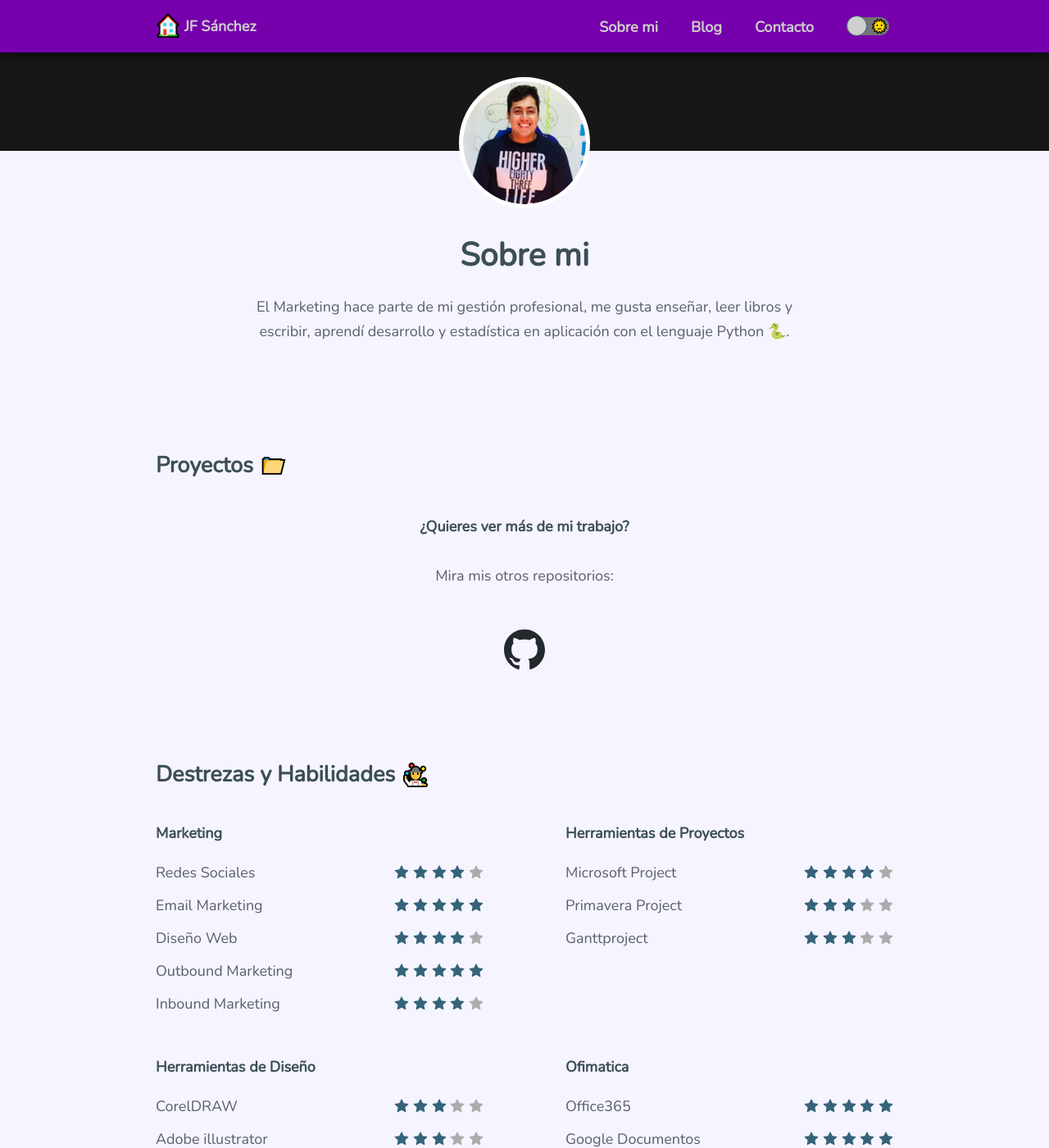
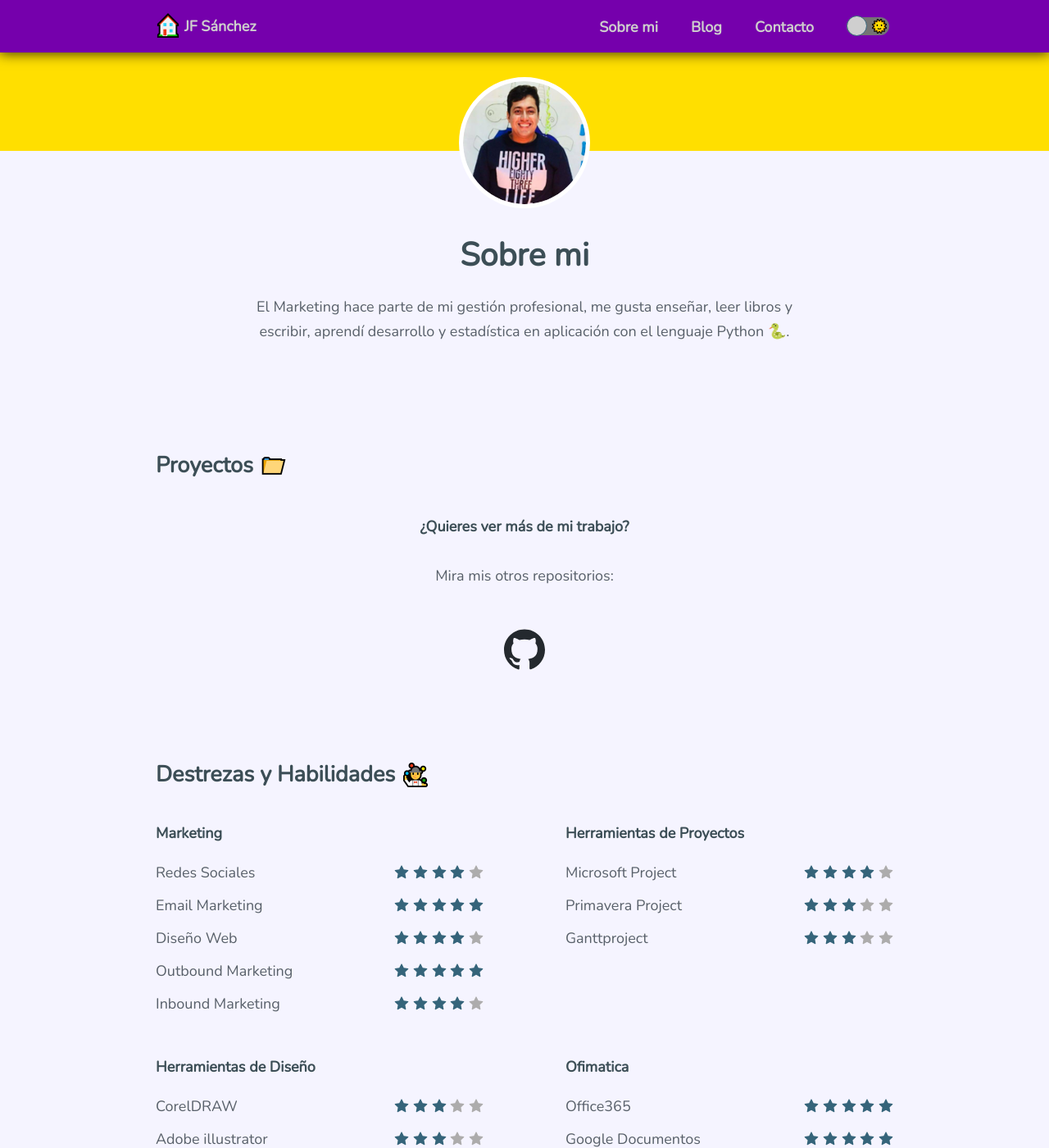
Before and after one commit to jfsanc/jfsanchez, a Jekyll site: the page built from _pages/experience.md, in a window 1280 px wide and 1400 px high. Shown: the whole window at 82% size. Built offline with Jekyll 4.4.1, drawn with Linux system fonts in a browser that asks for light colours.

Commit message:
Update index.scss

```diff
--- a/_sass/pages/index.scss
+++ b/_sass/pages/index.scss
@@ -60,7 +60,7 @@
     }
 
     align-items: center;
-    background-color: rgb(23, 23, 24);
+    background-color: #ffdf00;
     //box-shadow: 0 0 5px 0 rgb(255, 255, 255);
     display: flex;
     flex-direction: column;
```
